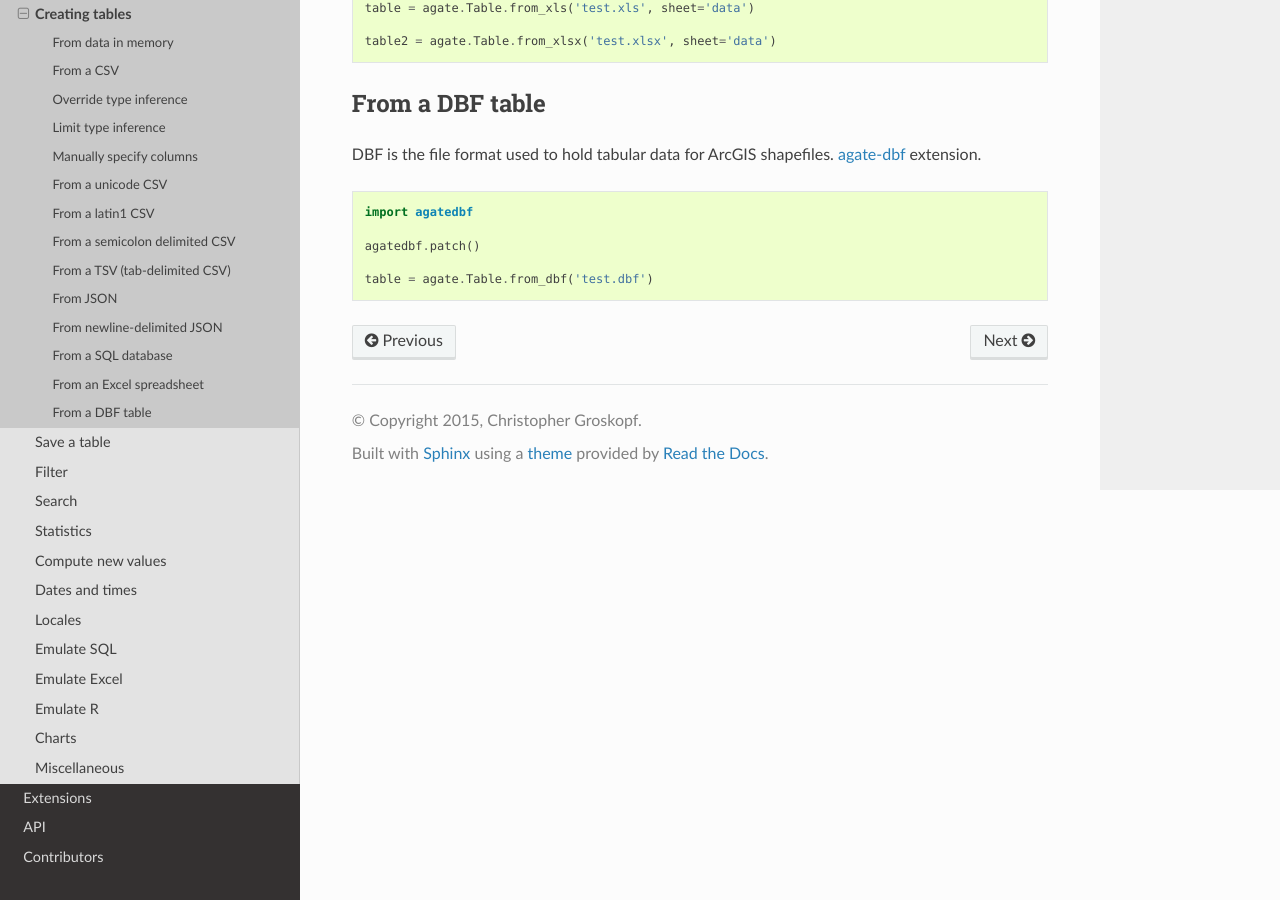
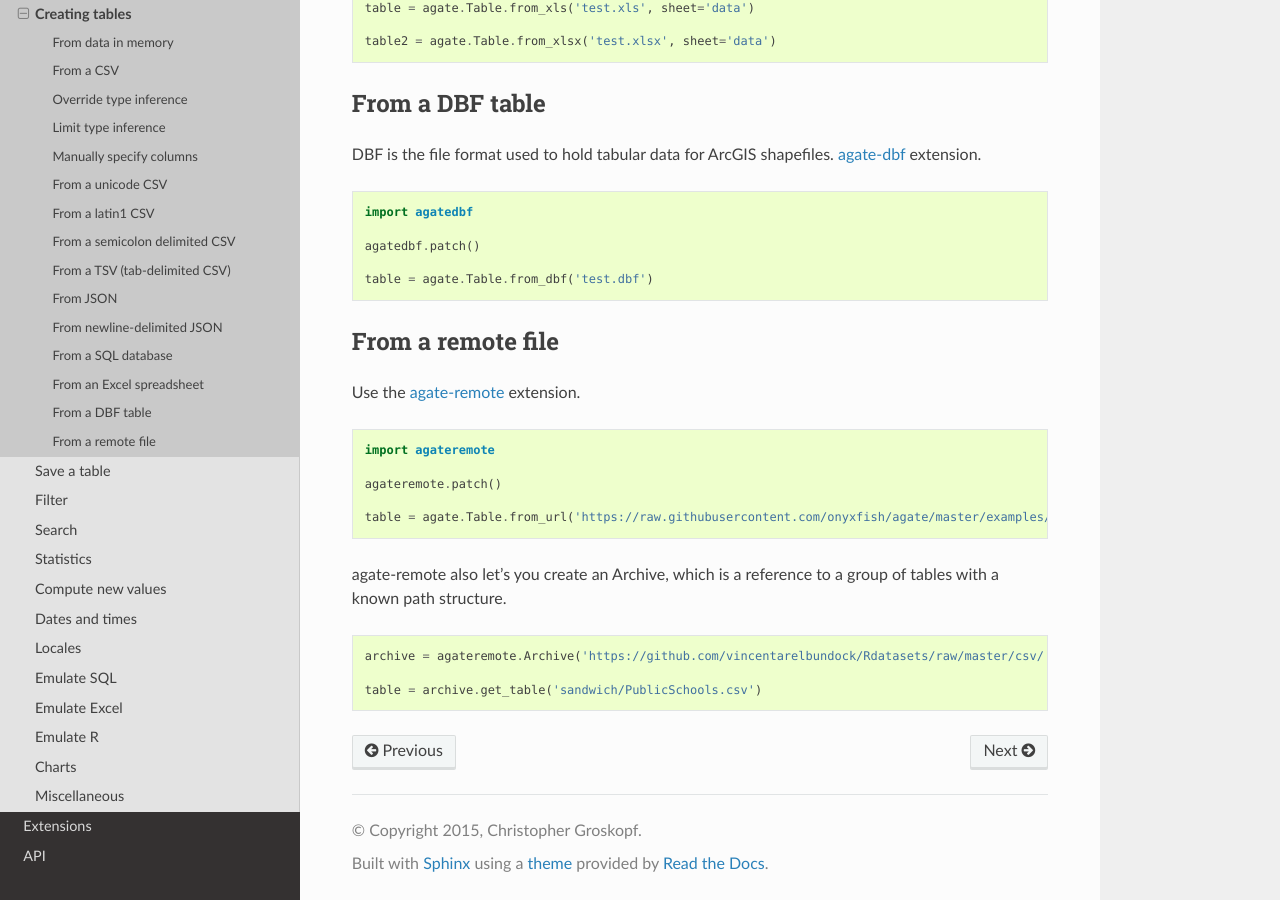
Before and after one commit to wireservice/agate, a Sphinx documentation site: the page built from docs/cookbook/create.rst, in a window 1280 px wide and 900 px high, scrolled down 2795 px. Built offline with Sphinx 7.4.7 and the Read the Docs theme 2.0.0, drawn with Linux system fonts in a browser that asks for light colours; pages that are not in the unit, such as notebooks, are missing from menus.

Commit message:
Add agate-remote to docs. Closes #473

```diff
--- a/CHANGELOG.rst
+++ b/CHANGELOG.rst
@@ -1,6 +1,7 @@
 1.2.3
 -----
 
+* Cookbook: Create a table from a remote file. (#473)
 * :class:`.MappedSequence` now throws explicit error on __setitem__. (#499)
 * Added a ``require_match`` argument to :meth:`.Table.join`. (#480)
 * Cookbook: Rename columns in a table. (#469)
--- a/docs/cookbook/create.rst
+++ b/docs/cookbook/create.rst
@@ -158,3 +158,25 @@
     agatedbf.patch()
 
     table = agate.Table.from_dbf('test.dbf')
+
+From a remote file
+==================
+
+Use the `agate-remote <http://agate-remote.readthedocs.org/>`_ extension.
+
+
+.. code-block:: python
+
+    import agateremote
+
+    agateremote.patch()
+
+    table = agate.Table.from_url('https://raw.githubusercontent.com/onyxfish/agate/master/examples/test.csv')
+
+agate-remote also let’s you create an Archive, which is a reference to a group of tables with a known path structure.
+
+.. code-block:: python
+
+    archive = agateremote.Archive('https://github.com/vincentarelbundock/Rdatasets/raw/master/csv/')
+
+    table = archive.get_table('sandwich/PublicSchools.csv')
--- a/docs/extensions.rst
+++ b/docs/extensions.rst
@@ -29,6 +29,7 @@
 * `agate-stats <http://agate-stats.rtfd.org/>`_: Additional statistical methods
 * `agate-excel <http://agate-excel.rtfd.org/>`_: Read excel tables (xls and xlsx)
 * `agate-dbf <http://agate-dbf.rtfd.org/>`_: Read dbf tables (from shapefiles)
+* `agate-remote <http://agate-remote.rtfd.org/>`_: Read from remote files
 
 Writing your own extensions
 ===========================
```
